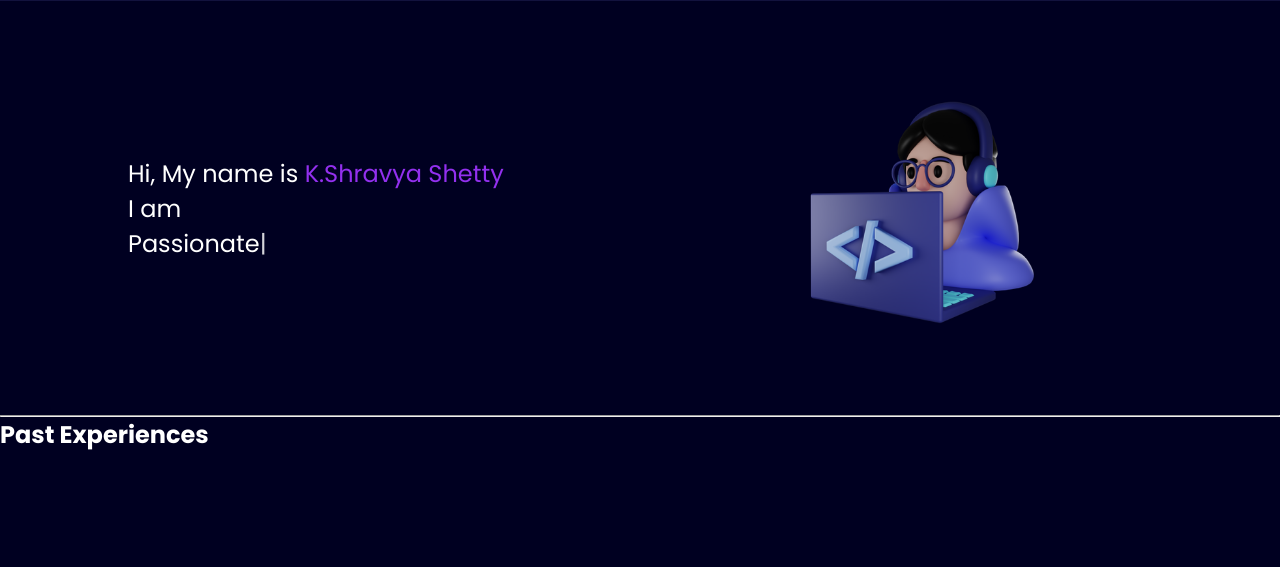
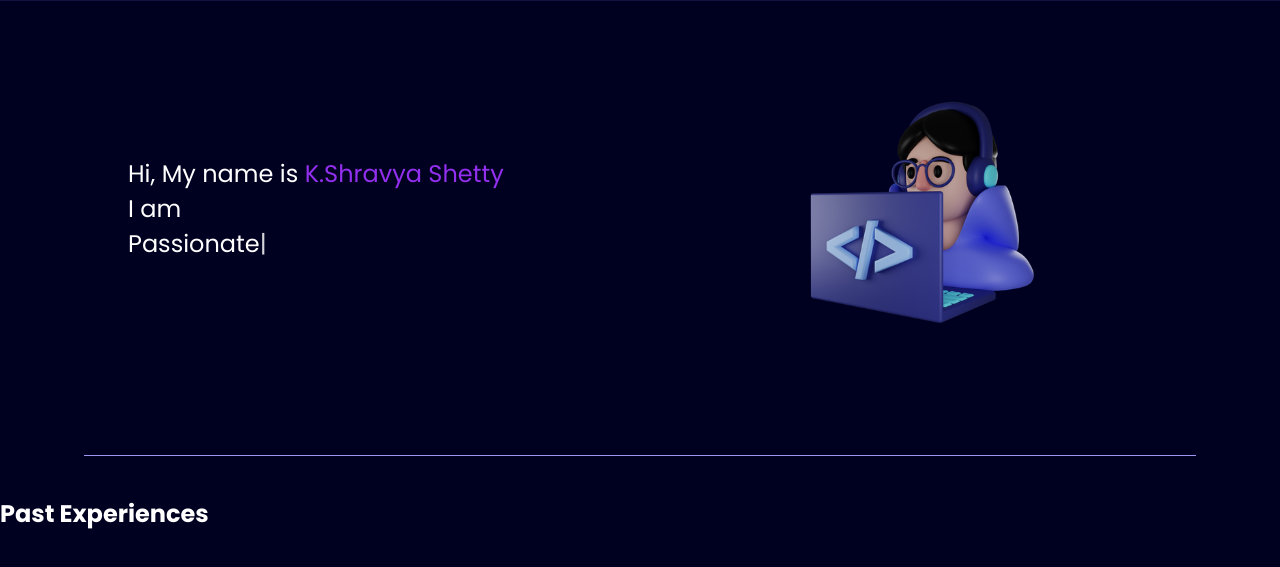
Before and after one commit to K-Shravya-Shetty/portfoliowebsite, a plain HTML site: page index.html in a window 1280 px wide. Shown: the part 79-646 px from the top of the page. Drawn offline with nearby package versions, Linux system fonts and the light colour scheme.

Commit message:
new section added

```diff
--- a/index.html
+++ b/index.html
@@ -41,7 +41,13 @@
       }
       nav ul li a:hover{
         color:rgb(134, 134, 230);
-        font-size: 1.2rem;
+        font-size: 1.1rem;
+      }
+      main hr{
+        border: 0;
+        background-color: #9c97f1;
+        height:1.2px;
+        margin:40px 84px;
       }
       .left{
         font-size: 1.5rem;
```
